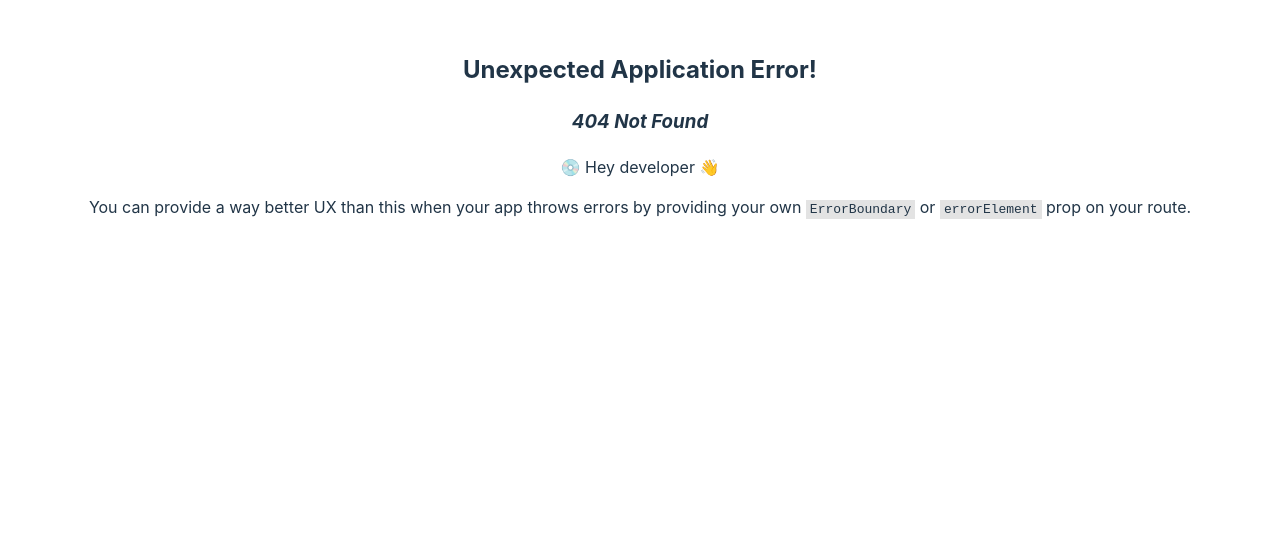
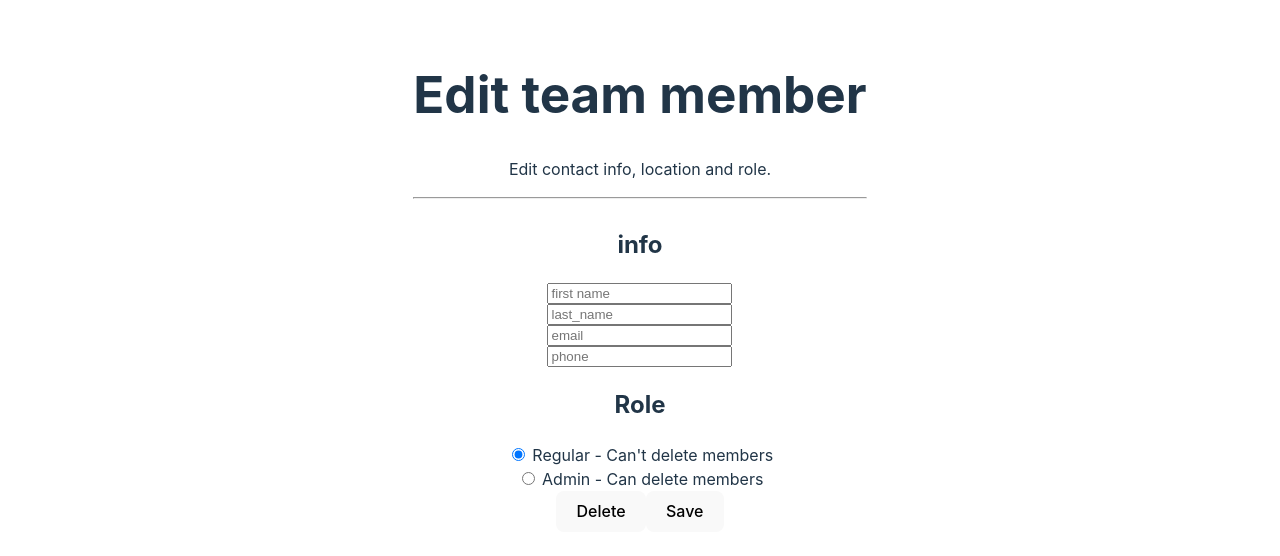
Before and after one commit to therealfrankshaw/user_management_app, a React (Vite) app in the folder frontend/: page /edit_team_member/1 in a window 1280 px wide. Before the commit this address had no page. Shown: the top 556 px of the page. Built offline with nearby package versions, Linux system fonts and the light colour scheme; no server answers.

Commit message:
make editing users dynamic

```diff
--- a/frontend/src/EditTeamMember.jsx
+++ b/frontend/src/EditTeamMember.jsx
@@ -1,6 +1,9 @@
 import { useState, useEffect } from 'react'
+import { useParams, useNavigate } from 'react-router-dom'
 
 function EditTeamMember() {
+  const { id } = useParams()
+  const navigate = useNavigate()
   const [formData, setFormData] = useState({
     first_name: '',
     last_name: '',
@@ -17,7 +20,7 @@ function EditTeamMember() {
   }
 
   const getTeamMember = () => {
-    fetch('http://127.0.0.1:8000/api/users/7')
+    fetch(`http://127.0.0.1:8000/api/users/${id}`)
       .then(response => response.json())
       .then(data => {
         const userData = {
@@ -40,27 +43,21 @@ function EditTeamMember() {
   }
 
   const deleteTeamMember = () => {
-    fetch(`http://localhost:8000/api/users/6/`, {
+    fetch(`http://localhost:8000/api/users/${id}/`, {
       method: 'DELETE',
     })
-    setFormData({
-      ...formData,
-      first_name: '',
-      last_name: '',
-      email: '',
-      number: '',
-      role: 'regular',
-    })
+    navigate('/',  { state: { refreshNeeded: true }})
   }
 
   const updateTeamMember = () => {
-    fetch(`http://localhost:8000/api/users/7/`, {
+    fetch(`http://localhost:8000/api/users/${id}/`, {
       method: 'PUT',
       body: JSON.stringify(formData),
       headers: {
         'Content-Type': 'application/json'
       },
     })
+    navigate('/')
   }
 
   useEffect(() => {
--- a/frontend/src/TeamMembers.jsx
+++ b/frontend/src/TeamMembers.jsx
@@ -1,7 +1,8 @@
 import { useState, useEffect } from 'react'
-import { Link } from 'react-router-dom'
+import { Link, useNavigate } from 'react-router-dom'
 
 function TeamMembers() {
+  const navigate = useNavigate()
   const [teamMembers, setTeamMembers] = useState([])
 
   const getTeamMembers = () => {
@@ -19,6 +20,10 @@ function TeamMembers() {
         setTeamMembers(userData)
       })
       .catch(error => console.error('get team members error', error))
+  }
+
+  const handleClick = (id) => {
+    navigate(`/edit_team_member/${id}`)
   }
 
   useEffect(() => {
@@ -52,7 +57,7 @@ function TeamMembers() {
           displayName = `${member.name} (admin)`
         }
         return (
-          <div key={`member-${member.id}`}>
+          <div key={`member-${member.id}`} style={{cursor: 'pointer'}} onClick={()=>handleClick(member.id)}>
             <h2>{displayName}</h2>
             <p>{member.phone}</p>
             <p>{member.email}</p>
--- a/frontend/src/main.jsx
+++ b/frontend/src/main.jsx
@@ -18,7 +18,7 @@ const router = createBrowserRouter(
     <Route path="/" element={<App />}>
       <Route index element={<TeamMembers />} />
       <Route path="add_team_member" element={<AddTeamMember />} />
-      <Route path="edit_team_member" element={<EditTeamMember />} />
+      <Route path="edit_team_member/:id" element={<EditTeamMember />} />
     </Route>
   )
 );
```
